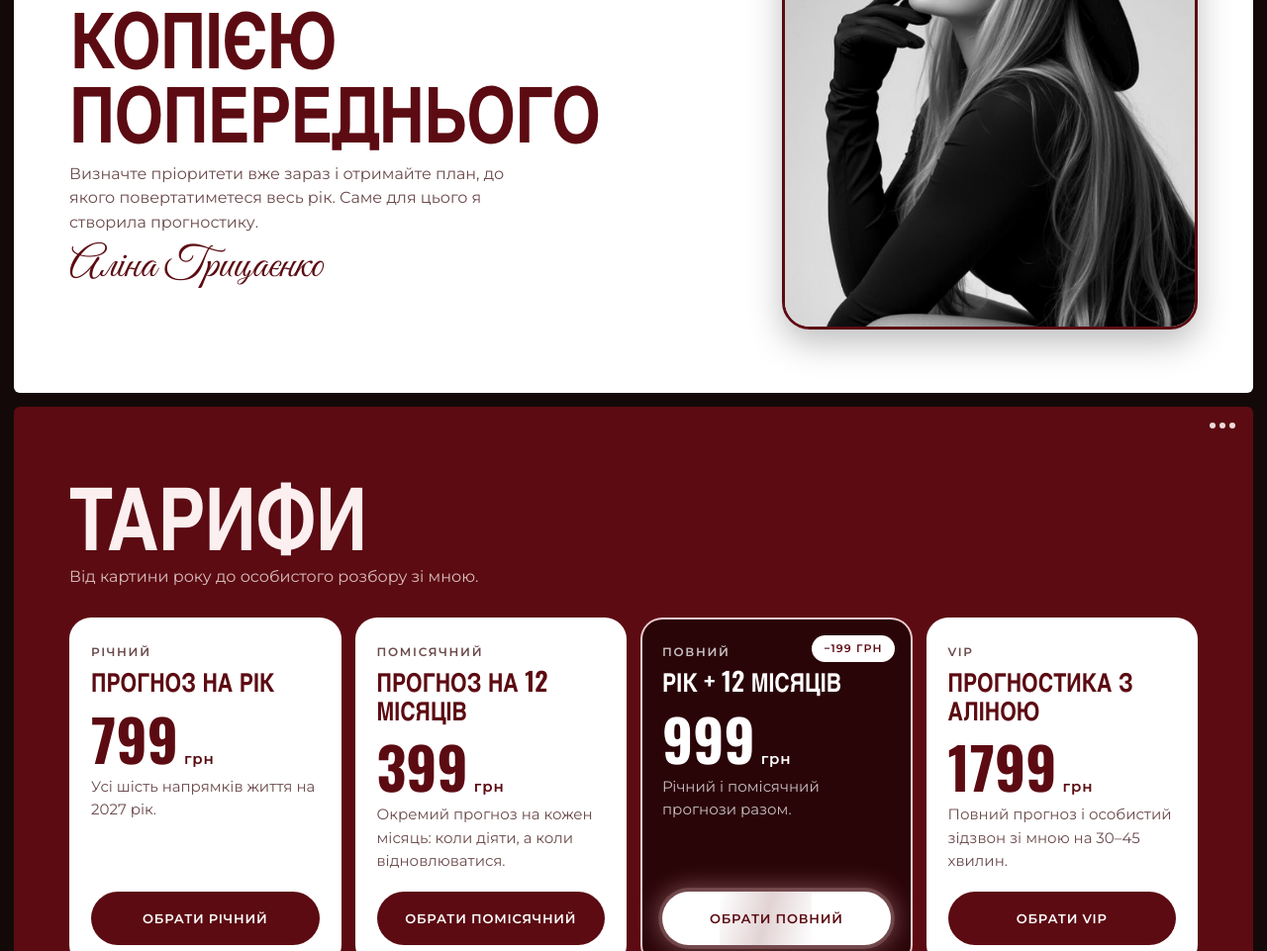
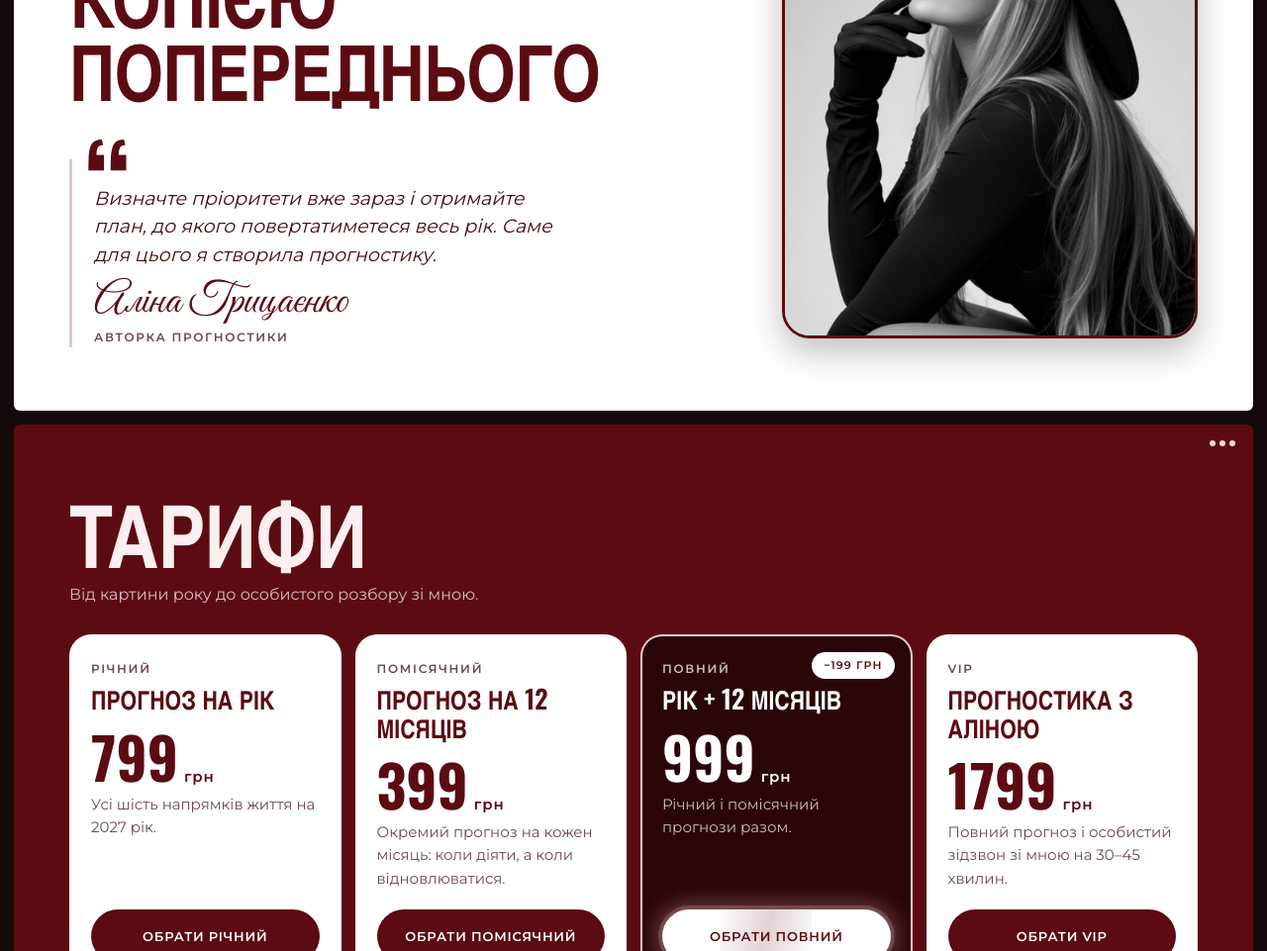
Before and after one commit to MarriaMq/prognostika-2027-splash, a plain HTML site: page docs/landing/index.html in a window 1280 px wide. Shown: the part 2660-3621 px from the top of the page at 99% size. Drawn offline with nearby package versions, Linux system fonts and the light colour scheme.

Commit message:
Лендинг: слова Аліни біля фото оформлено як цитату
Co-Authored-By: Claude Opus 5.5 <noreply@anthropic.com>

```diff
--- a/docs/landing/index.html
+++ b/docs/landing/index.html
@@ -106,7 +106,13 @@
   /* ── 5. заява ── */
   .statement .big{font-size:clamp(40px,11.5vw,78px)}
   .statement .txt{margin-top:18px;color:var(--txt-2);max-width:480px}
-  .statement .sign{font-size:44px;margin-top:10px}
+  .quote{position:relative;margin:56px 0 0;padding:26px 0 0 22px;border-left:3px solid #e8c3c7;max-width:500px}
+  .qmark{position:absolute;left:14px;top:-34px;font-family:'Oswald',serif;font-weight:700;font-size:110px;line-height:1;color:var(--wine)}
+  .quote blockquote{margin:0}
+  .quote blockquote p{font-size:19px;line-height:1.5;color:var(--wine-ink);font-style:italic}
+  .quote figcaption{display:flex;flex-direction:column;margin-top:10px}
+  .statement .sign{font-size:44px;line-height:1.1;color:var(--wine)}
+  .quote .role{font-size:12px;font-weight:600;letter-spacing:.14em;text-transform:uppercase;color:var(--txt-2);margin-top:2px}
   .photo.alina{margin:30px auto 0;max-width:420px;aspect-ratio:4/5;border-color:var(--wine)}
   .photo.alina img{object-position:35% 30%;filter:grayscale(1) contrast(1.02)}
   .goat-3d{position:relative;width:min(70vw,320px);margin:30px auto 0}
@@ -280,8 +286,11 @@
     <div class="split">
       <div>
         <h2 class="big rv">Щоб наступний рік не став копією попереднього</h2>
-        <p class="txt rv" style="--d:.1s">Визначте пріоритети вже зараз і отримайте план, до якого повертатиметеся весь рік. Саме для цього я створила прогностику.</p>
-        <p class="sign script rv" style="--d:.2s">Аліна Грицаєнко</p>
+        <figure class="quote rv" style="--d:.1s">
+          <span class="qmark" aria-hidden="true">“</span>
+          <blockquote><p>Визначте пріоритети вже зараз і отримайте план, до якого повертатиметеся весь рік. Саме для цього я створила прогностику.</p></blockquote>
+          <figcaption><span class="sign script">Аліна Грицаєнко</span><span class="role">авторка прогностики</span></figcaption>
+        </figure>
       </div>
       <div class="photo alina rv" style="--d:.15s"><img src="img/alina.jpg" alt="Аліна Грицаєнко"></div>
     </div>
```
Also changed, not shown: landing/index.html (+12 -3 lines).
